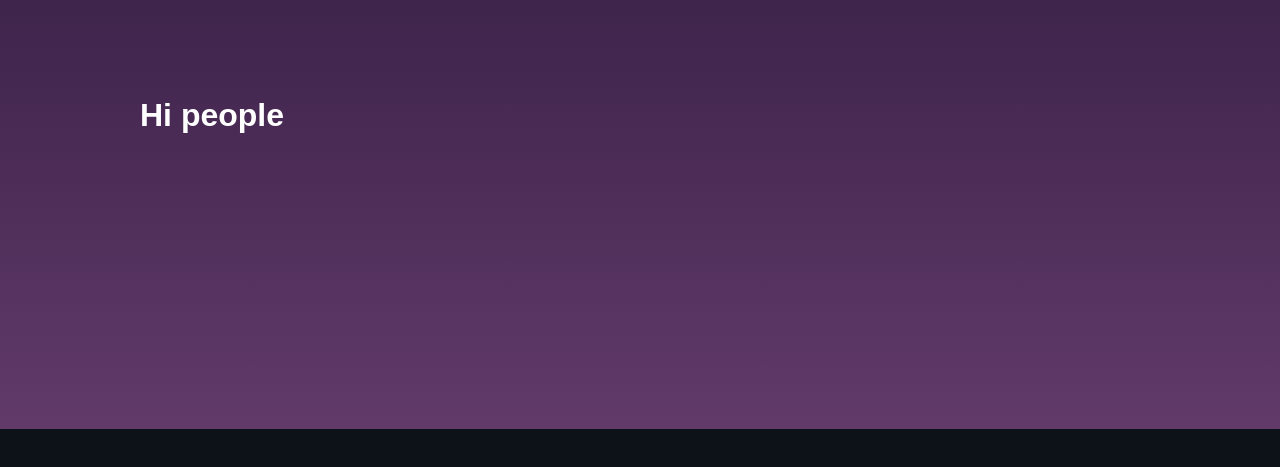
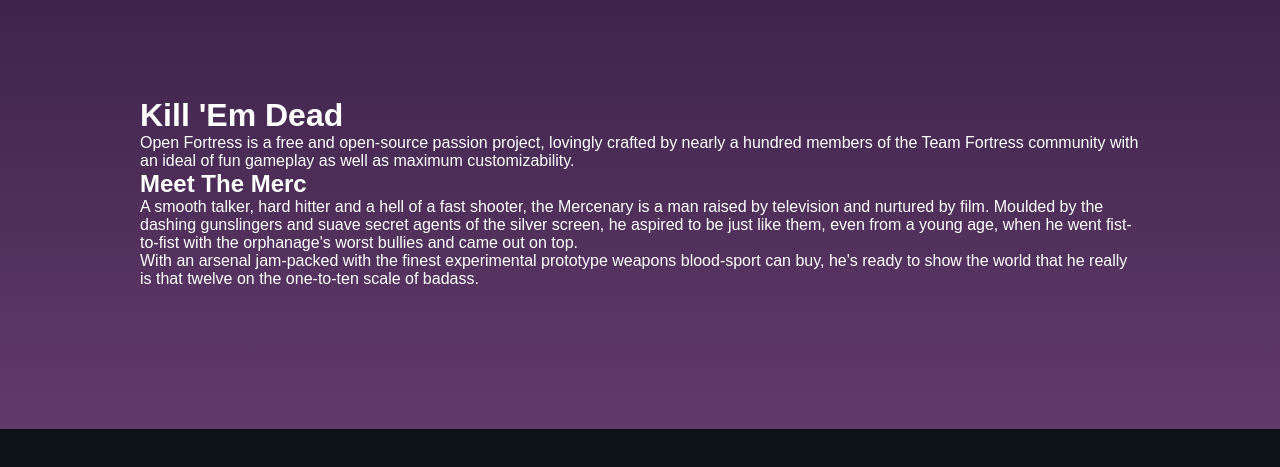
Before and after one commit to EmNudge/Open-Fortress-Site, a Gatsby site: page / in a window 1280 px wide. Shown: the part 91-558 px from the top of the page. Built offline with nearby package versions, Linux system fonts and the light colour scheme; Gatsby itself is replaced by a stand-in of ours.

Commit message:
added text to main page

```diff
--- a/package.json
+++ b/package.json
@@ -1,9 +1,9 @@
 {
-  "name": "gatsby-starter-default",
+  "name": "gopen-fortress-site",
   "private": true,
-  "description": "A simple starter to get up and developing quickly with Gatsby",
+  "description": "Website for Open Fortress",
   "version": "0.1.0",
-  "author": "Kyle Mathews <mathews.kyle@gmail.com>",
+  "author": "EmNudge",
   "dependencies": {
     "firebase": "^7.2.3",
     "gatsby": "^2.17.6",
--- a/src/pages/index.js
+++ b/src/pages/index.js
@@ -6,7 +6,12 @@
 const IndexPage = () => (
   <Layout>
     <SEO title="Home" />
-    <h1>Hi people</h1>
+    <h1>Kill 'Em Dead</h1>
+    <p>Open Fortress is a free and open-source passion project, lovingly crafted by nearly a hundred members of the Team Fortress community with an ideal of fun gameplay as well as maximum customizability.</p>
+
+    <h2>Meet The Merc</h2>
+    <p>A smooth talker, hard hitter and a hell of a fast shooter, the Mercenary is a man raised by television and nurtured by film. Moulded by the dashing gunslingers and suave secret agents of the silver screen, he aspired to be just like them, even from a young age, when he went fist-to-fist with the orphanage's worst bullies and came out on top.</p>
+    <p>With an arsenal jam-packed with the finest experimental prototype weapons blood-sport can buy, he's ready to show the world that he really is that twelve on the one-to-ten scale of badass.</p>
   </Layout>
 )
 
```
